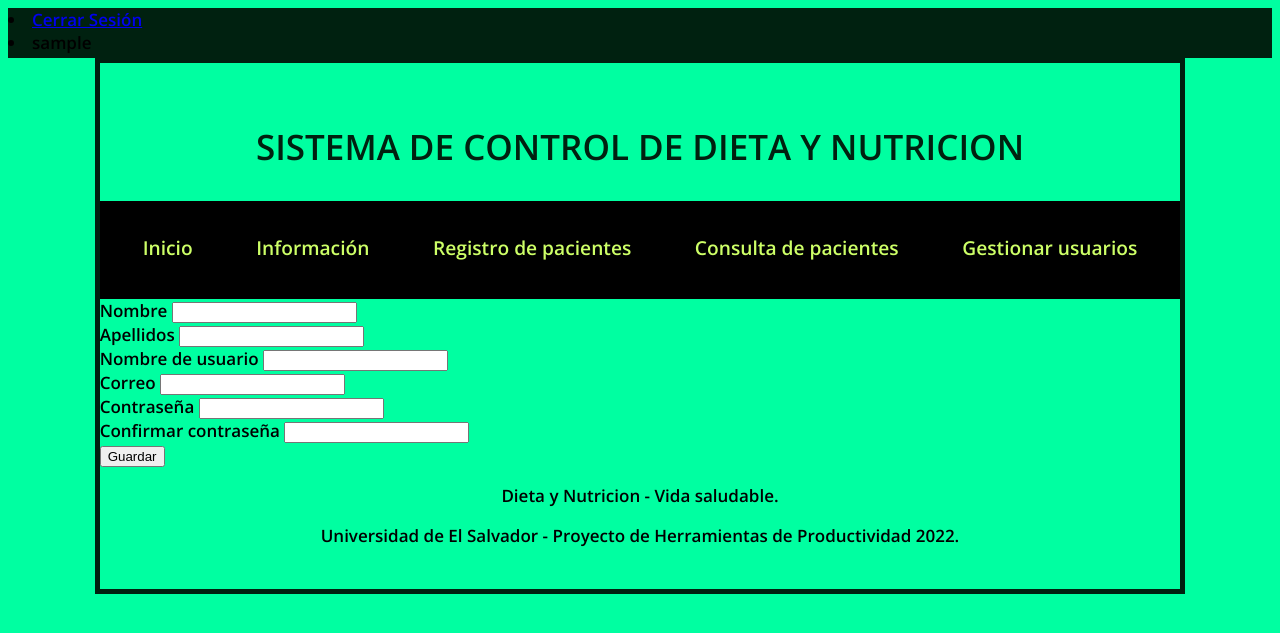
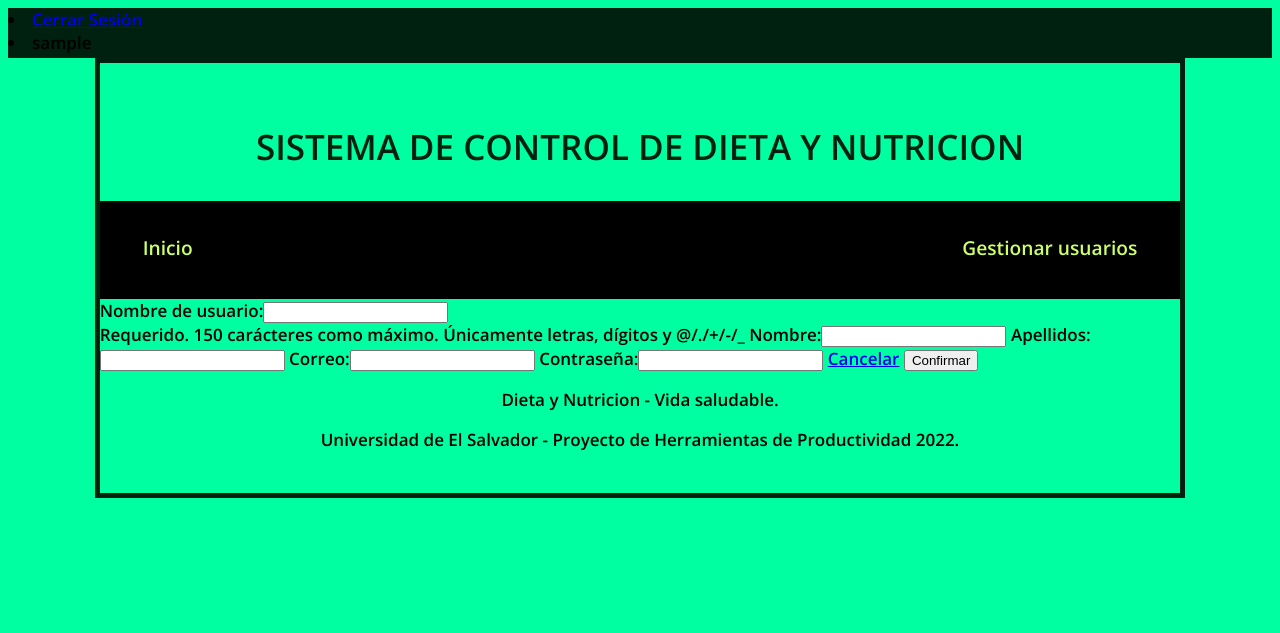
Before and after one commit to Mairahenriquez/Proyecto-HDP2022, a Django app: page /registrar-usuario in a window 1280 px wide. Shown: the top 633 px of the page. Run offline with Django 3.2, Linux system fonts and the light colour scheme; the visitor is signed in with stand-in values (Sample User, id 1).

Commit message:
Add files via upload

```diff
--- a/DietasYNutricion/templates/base/header.html
+++ b/DietasYNutricion/templates/base/header.html
@@ -5,6 +5,14 @@
         <nav class="navbar navbar-expand-md navbar-light">
           <div class="collapse navbar-collapse" id="tmMainNav">
             <ul class="navbar-nav mx-auto tm-navbar-nav">
+              {% if user.is_superuser %}
+              <li class="nav-item active">
+                <a class="nav-link" href="{% url 'index' %}">Inicio</a>
+              </li>
+              <li class="nav-item">
+                <a class="nav-link external" href="{% url 'Usuario' %}">Gestionar usuarios</a>
+              </li>
+				      {% else %}
               <li class="nav-item active">
                 <a class="nav-link" href="{% url 'index' %}">Inicio</a>
               </li>
@@ -17,9 +25,7 @@
               <li class="nav-item">
                 <a class="nav-link" href="">Consulta de pacientes</a>
               </li>
-              <li class="nav-item">
-                <a class="nav-link external" href="{% url 'Usuario' %}">Gestionar usuarios</a>
-              </li>
+              {% endif %}
             </ul>
           </div>
         </nav>
--- a/DietasYNutricion/templates/usuario/eliminar.html
+++ b/DietasYNutricion/templates/usuario/eliminar.html
@@ -12,4 +12,4 @@
 		<a href="{% url 'Usuario'%}">Cancelar</a>
         <button type="submit">Confirmar</button>
 	</form>
-  	{% endblock %}
+{% endblock %}
--- a/DietasYNutricion/templates/usuario/registrar.html
+++ b/DietasYNutricion/templates/usuario/registrar.html
@@ -1,66 +1,14 @@
 {% extends 'base/base.html' %}
 {% load static %}
 
-    	{% block content %}
-			<form method="post">
-	{% csrf_token %}
+    {% block content %}
+	<form method="post">
+		{% csrf_token %}
 
-	<div class="row">
-		<div class="col-md-8 col-md-offset-2">
-			<div class="form-group">
-				<label>Nombre</label>
-				<input class="form-control" type="text" name="first_name">
-			</div>
-		</div>
-	</div>
-	<div class="row">
-		<div class="col-md-8 col-md-offset-2">
-			<div class="form-group">
-				<label >Apellidos</label>
-				<input class="form-control" type="text" name="last_name">
-			</div>
-		</div>
-	</div>
-	<div class="row">
-		<div class="col-md-8 col-md-offset-2">
-			<div class="form-group">
-				<label >Nombre de usuario</label>
-				<input class="form-control" type="text" name="username">
-			</div>
-		</div>
-	</div>
-	<div class="row">
-		<div class="col-md-8 col-md-offset-2">
-			<div class="form-group">
-				<label >Correo</label>
-				<input class="form-control" type="text" name="email">
-			</div>
-		</div>
-	</div>
-	<div class="row">
-		<div class="col-md-8 col-md-offset-2">
-			<div class="form-group">
-				<label >Contraseña</label>
-				<input class="form-control" type="password" name="password1">
-			</div>
-		</div>
-	</div>
-	<div class="row">
-		<div class="col-md-8 col-md-offset-2">
-			<div class="form-group">
-				<label >Confirmar contraseña</label>
-				<input class="form-control" type="password" name="password2">
-			</div>
-		</div>
-	</div>
+		{{ form }}
 
-	<div class="row">
-		<div class="col-md-8 col-md-offset-2">
-			<div class="form-group">
-				<button class="btn btn-primary "type="submit">Guardar</button>
-			</div>
-		</div>
-	</div>
+		<a href="{% url 'Usuario'%}">Cancelar</a>
+		<button type="submit">Confirmar</button>
 
-</form>
-  		{% endblock %}
+	</form>
+{% endblock %}
```
Also changed, not shown: DietasYNutricion/templates/usuario/editar.html (+3 -10 lines), DietasYNutricion/templates/usuario/gestionar.html (+1 -7 lines), DietasYNutricion/Apps/Paciente/urls.py (line endings or trailing spaces).
